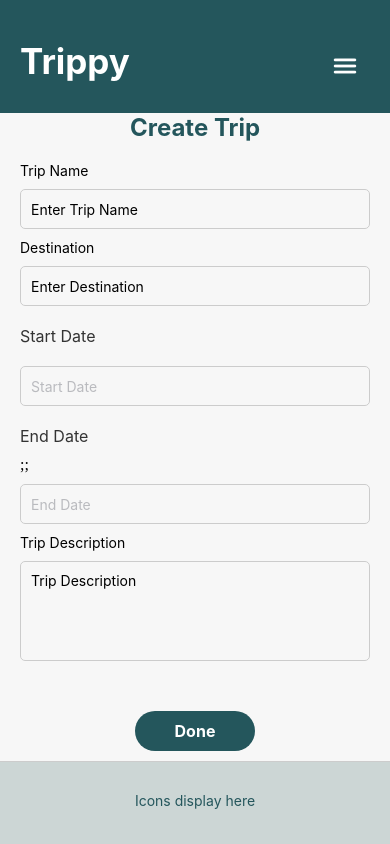
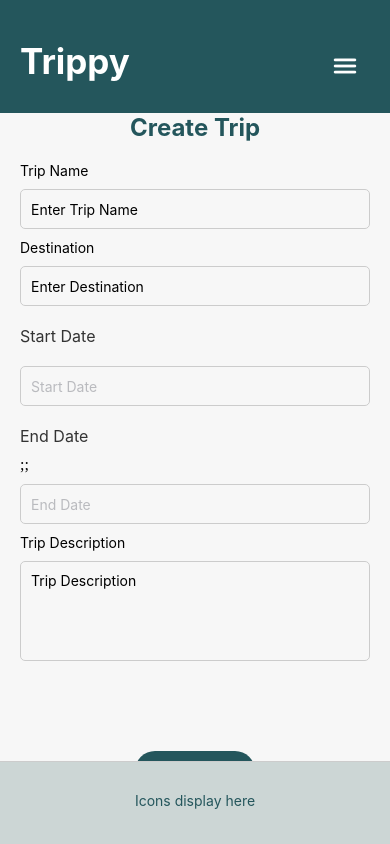
Before and after one commit to markw53/trippy, a React Native app: screen / in a window 390 px wide. Built offline with nearby package versions, Linux system fonts and the light colour scheme; no server answers.

Commit message:
TripCreation screen amendments to styling

```diff
--- a/src/screens/TripCreationScreen.js
+++ b/src/screens/TripCreationScreen.js
@@ -117,7 +117,7 @@ const handleSubmit = () => {
         <TextInput
           style={styles.input}
           onChangeText={setTripName}
-          placeholder="Enter Trip Name"
+          placeholder={"Enter Trip Name"}
           value={tripName}
         />
         {/* {tripName === "" && <Text style={styles.errorText}>Trip Name is required.</Text>} */}
@@ -127,7 +127,7 @@ const handleSubmit = () => {
         <TextInput
           style={styles.input}
           onChangeText={setDestination}
-          placeholder="Enter Destination"
+          placeholder={"Enter Destination"}
           value={destination}
         />
         </View>
@@ -168,10 +168,10 @@ const handleSubmit = () => {
             <Pressable onPress={toggleDatePicker}>
               <TextInput
                 style={styles.input}
-                placeholder="Start Date"
+                placeholder={"Start Date"}
                 value={startDate}
                 onChangeText={setStartDate}
-                placeholderTextColor="#11182744"
+                placeholderTextColor={"#11182744"}
                 editable={false}
                 onPressIn={toggleDatePicker}
               />
@@ -217,10 +217,10 @@ const handleSubmit = () => {
             <Pressable onPress={toggleEndDatePicker}>
               <TextInput
                 style={styles.input}
-                placeholder="End Date"
+                placeholder={"End Date"}
                 value={endDate}
                 onChangeText={setEndDate}
-                placeholderTextColor="#11182744"
+                placeholderTextColor={"#11182744"}
                 editable={false}
                 onPressIn={toggleEndDatePicker}
               />
@@ -229,17 +229,16 @@ const handleSubmit = () => {
         {/* {!endDate && <Text style={styles.errorText}>End Date is required.</Text>} */}
 
         </View>
-        <View>
-        <Text>Trip Description</Text>
+        <View style={styles.tripContainer}>
+        <Text >Trip Description</Text>
         <TextInput
           style={[styles.input, styles.multiLineText]}
           onChangeText={setTripDescription}
-          placeholder="Trip Description"
+          placeholder={"Trip Description"}
           value={description}
           multiline
         />
         </View>
-      </ScrollView>
          <View style={styles.buttonContainer}>
             <Button
             title="Done"
@@ -247,6 +246,7 @@ const handleSubmit = () => {
             style={{ alignSelf: "center", paddingHorizontal: 40 }}
             />
         </View>
+      </ScrollView>
       <Footer text="Icons display here" style={styles.footer} />
     </View>
   );
@@ -260,6 +260,7 @@ const styles = StyleSheet.create({
   content: {
     flex: 1,
     paddingHorizontal: 20,
+
   },
   text: {
     fontSize: 24,
@@ -322,12 +323,14 @@ const styles = StyleSheet.create({
     textAlign: "center",
   },
   buttonContainer:{
-    flexDirection: "row",
-    justifyContent: "space-evenly",
-    marginTop: 10,
-    marginBottom: 10,
+    marginTop: 50,
+    marginBottom: 50,
+
   },
   errorText:{
     color: "red"
+  },
+  tripContainer:{
+    marginBottom: 30,
   }
 });
```
